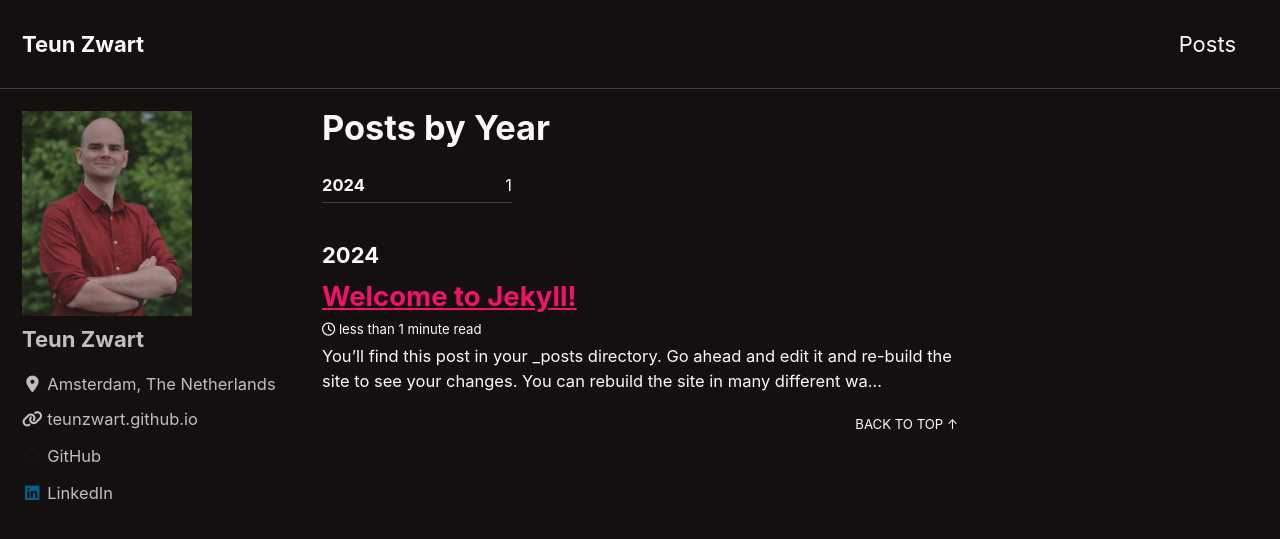
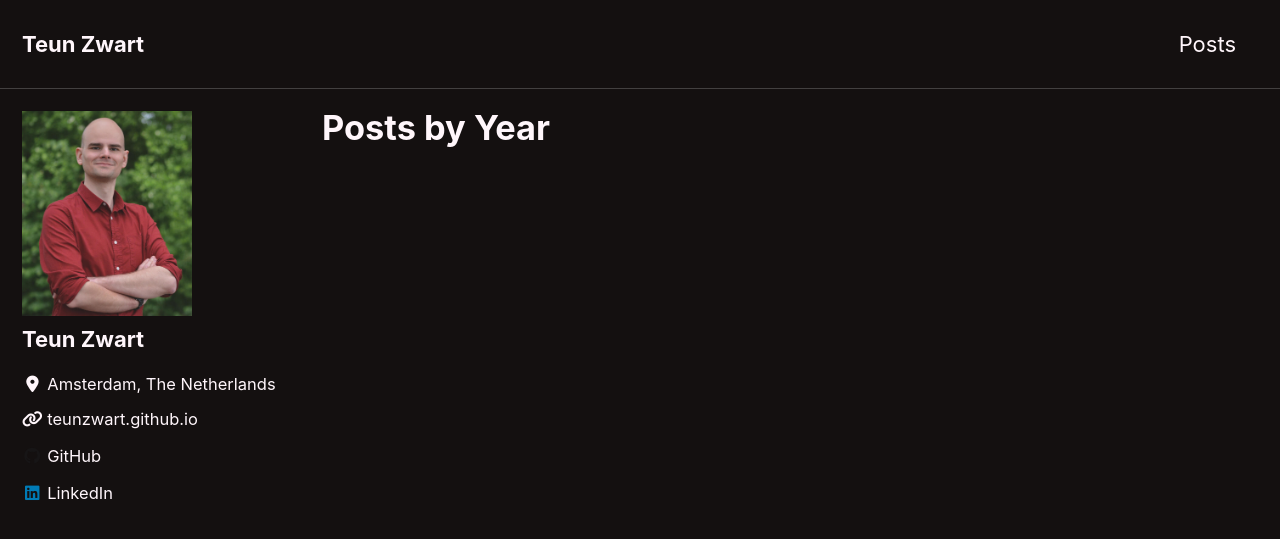
Before and after one commit to teunzwart/teunzwart.github.io, a Jekyll site: the page built from _pages/posts.md, in a window 1280 px wide and 900 px high. Shown: the top 539 px of the window. Built offline with Jekyll 4.4.1, drawn with Linux system fonts in a browser that asks for light colours; cached includes are drawn as plain includes; nearby versions of some CDN libraries.

Commit message:
Fix sidebar opacity

````diff
--- a/_posts/2019-04-18-welcome-to-jekyll.md
+++ /dev/null
@@ -1,24 +0,0 @@
----
-title: "Welcome to Jekyll!"
-date: 2024-04-18T15:34:30-04:00
----
-
-You'll find this post in your `_posts` directory. Go ahead and edit it and re-build the site to see your changes. You can rebuild the site in many different ways, but the most common way is to run `jekyll serve`, which launches a web server and auto-regenerates your site when a file is updated.
-
-To add new posts, simply add a file in the `_posts` directory that follows the convention `YYYY-MM-DD-name-of-post.ext` and includes the necessary front matter. Take a look at the source for this post to get an idea about how it works.
-
-Jekyll also offers powerful support for code snippets:
-
-```ruby
-def print_hi(name)
-  puts "Hi, #{name}"
-end
-print_hi('Tom')
-#=> prints 'Hi, Tom' to STDOUT.
-```
-
-Check out the [Jekyll docs][jekyll-docs] for more info on how to get the most out of Jekyll. File all bugs/feature requests at [Jekyll’s GitHub repo][jekyll-gh]. If you have questions, you can ask them on [Jekyll Talk][jekyll-talk].
-
-[jekyll-docs]: https://jekyllrb.com/docs/home
-[jekyll-gh]:   https://github.com/jekyll/jekyll
-[jekyll-talk]: https://talk.jekyllrb.com/
--- a/_sass/minimal-mistakes/_sidebar.scss
+++ b/_sass/minimal-mistakes/_sidebar.scss
@@ -19,13 +19,7 @@
   @include breakpoint($large) {
     float: left;
     width: calc(#{$right-sidebar-width-narrow} - 1em);
-    opacity: 0.75;
-    -webkit-transition: opacity 0.2s ease-in-out;
-    transition: opacity 0.2s ease-in-out;
-
-    &:hover {
-      opacity: 1;
-    }
+    opacity: 1;
 
     &.sticky {
       overflow-y: auto;
````
